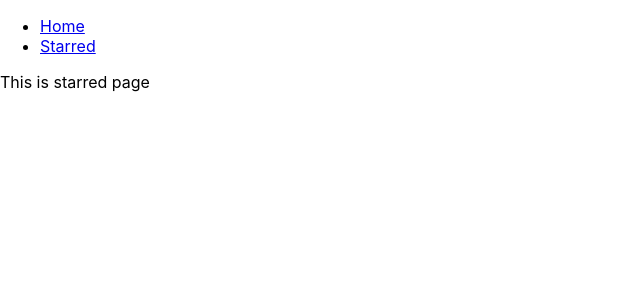
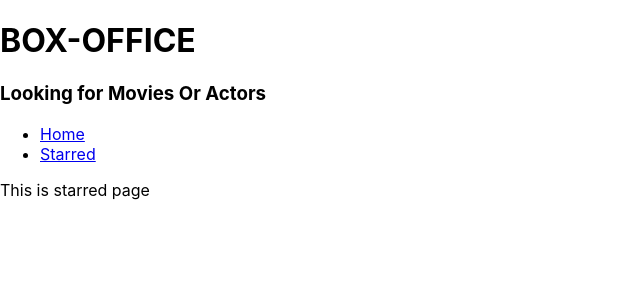
Before and after one commit to ParasRawat29/box-office, a React (Create React App) app: page /starred in a window 1280 px wide. Shown: the top 300 px of the page, without its empty margins (0-640 px from the left). Built offline with nearby package versions, Linux system fonts and the light colour scheme.

Commit message:
Added Layout Management and created Title

```diff
--- a/src/App.js
+++ b/src/App.js
@@ -1,12 +1,10 @@
 import React from 'react';
 import { Switch, Route } from 'react-router-dom';
-import Nav from './components/Nav';
 import Home from './pages/Home';
 import Starred from './pages/Starred';
+
 function App() {
   return (
-    <div>
-      <Nav />
     <Switch>
       <Route exact path="/">
         <Home />
@@ -18,7 +16,6 @@ function App() {
         <div>I AM 404 page</div>
       </Route>
     </Switch>
-    </div>
   );
 }
 
--- /dev/null
+++ b/src/components/MainPageLayout.js
@@ -0,0 +1,16 @@
+import React from 'react';
+import Nav from './Nav';
+import Title from './Title';
+
+function MainPageLayout({ children }) {
+  return (
+    <div>
+      <Title title="BOX-OFFICE" subtitle="Looking for Movies Or Actors" />
+
+      <Nav />
+      {children}
+    </div>
+  );
+}
+
+export default MainPageLayout;
--- a/src/components/Nav.js
+++ b/src/components/Nav.js
@@ -7,7 +7,7 @@ const LINKS = [
     text: 'Home',
   },
   {
-    to: '/starrd',
+    to: '/starred',
     text: 'Starred',
   },
 ];
@@ -15,13 +15,11 @@ function Nav() {
   return (
     <div>
       <ul>
-        {LINKS.map(item => {
-          return (
-            <li>
-              <Link to={item.to}>{item.text}</Link>
-            </li>
-          );
-        })}
+        {LINKS.map(item => (
+          <li>
+            <Link to={item.to}>{item.text}</Link>
+          </li>
+        ))}
       </ul>
     </div>
   );
--- /dev/null
+++ b/src/components/Title.js
@@ -0,0 +1,12 @@
+import React from 'react';
+
+function Title({ title, subtitle }) {
+  return (
+    <div>
+      <h1>{title}</h1>
+      <h3>{subtitle}</h3>
+    </div>
+  );
+}
+
+export default Title;
--- a/src/pages/Home.js
+++ b/src/pages/Home.js
@@ -1,7 +1,8 @@
 import React from 'react';
+import MainPageLayout from '../components/MainPageLayout';
 
 function Home() {
-  return <div>This is Home page</div>;
+  return <MainPageLayout>This is Home page</MainPageLayout>;
 }
 
 export default Home;
--- a/src/pages/Starred.js
+++ b/src/pages/Starred.js
@@ -1,7 +1,8 @@
 import React from 'react';
+import MainPageLayout from '../components/MainPageLayout';
 
 function Starred() {
-  return <div>This is starred page</div>;
+  return <MainPageLayout>This is starred page</MainPageLayout>;
 }
 
 export default Starred;
```
Also changed, not shown: 1 other file (tests, documents, lock files or other folders). Lines whose indentation alone changed are shown as unchanged.
